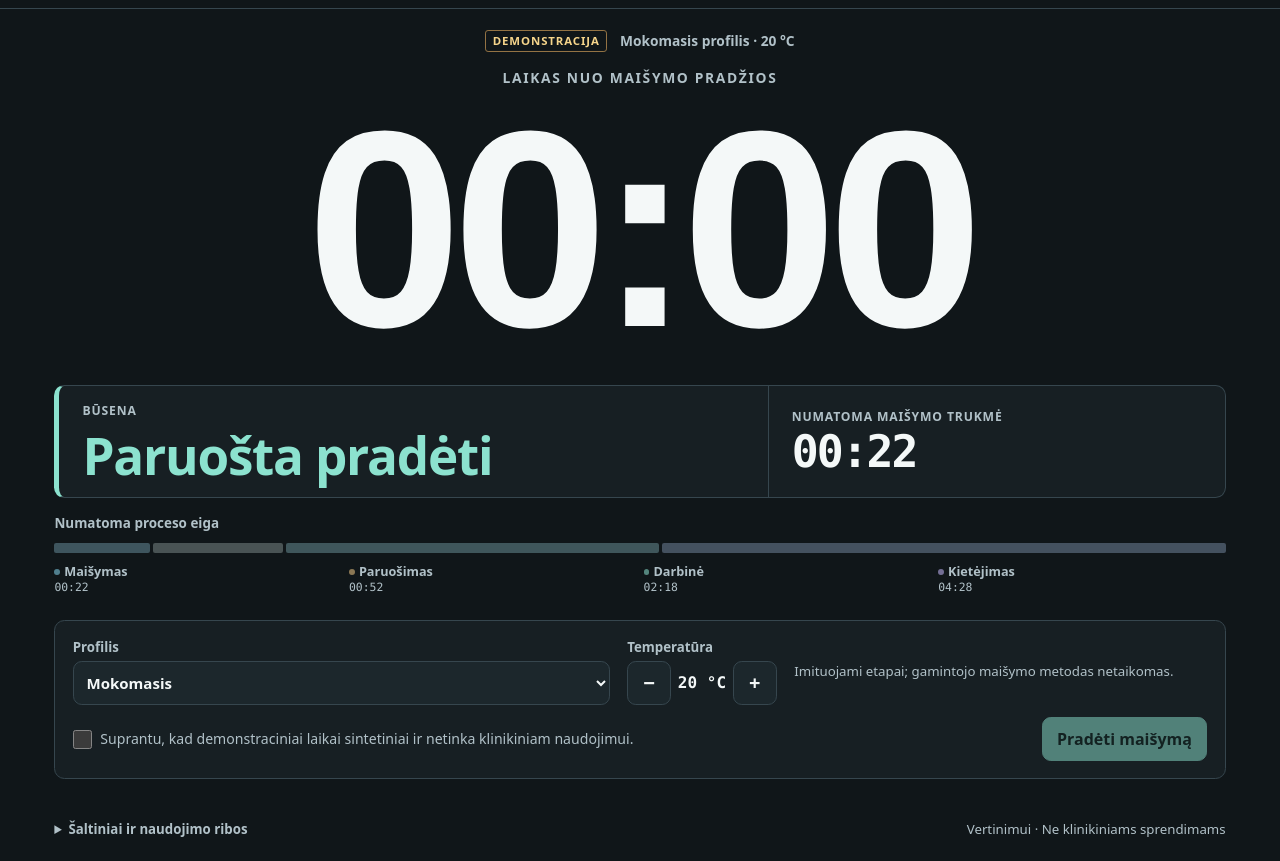
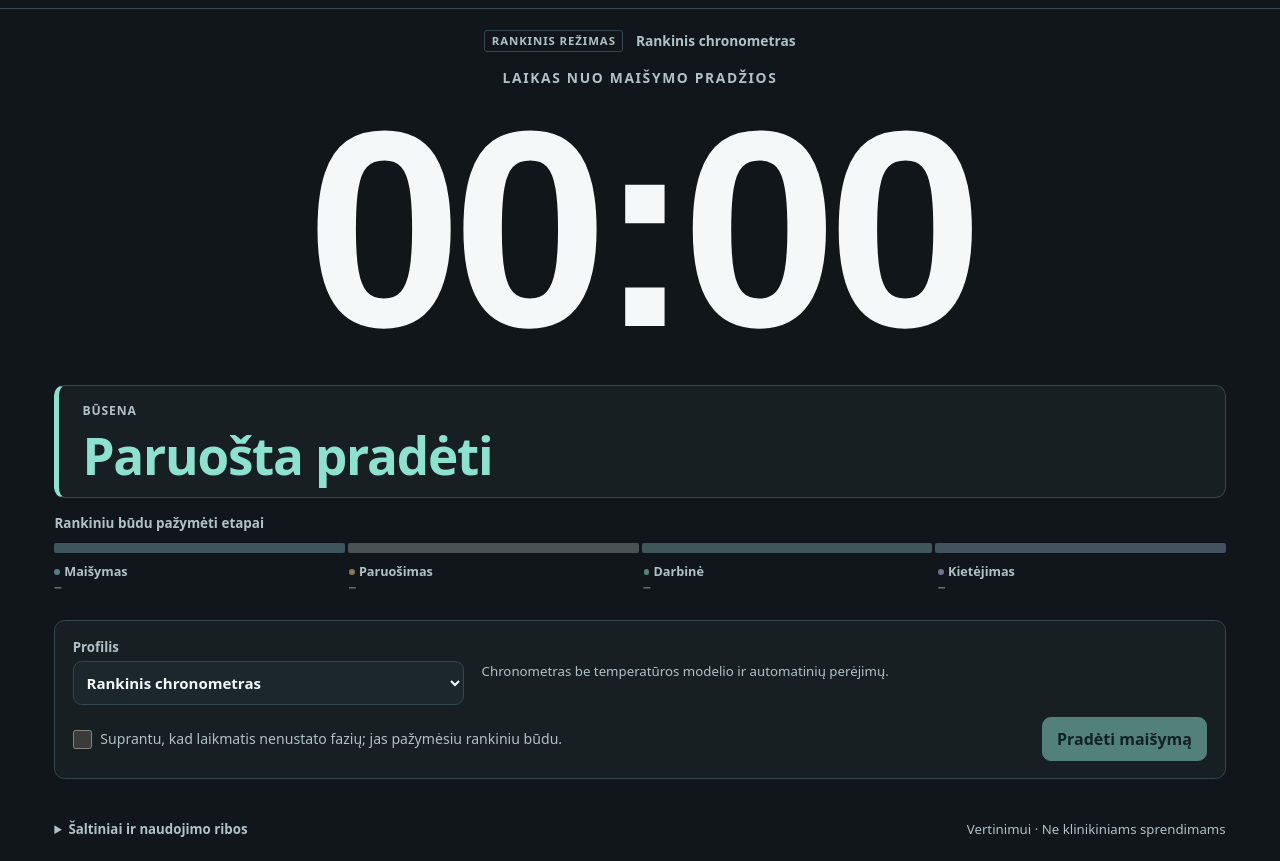
Before and after one commit to Skrayls/cemento-laikmatis, a website with bundled scripts: page public/index.html in a window 1280 px wide. Shown: the part 57-918 px from the top of the page. Built offline with nearby package versions, Linux system fonts and the light colour scheme.

Commit message:
Open Cement Timer Pro in manual mode by default

```diff
--- a/public/app.js
+++ b/public/app.js
@@ -42,7 +42,8 @@ const getClock = () => ({ wall: Date.now(), mono: performance.now() });
 const reducedMotion = matchMedia('(prefers-reduced-motion: reduce)');
 const demo = PRODUCTS.find(item => item.id === 'demo');
 let temp = demo.temperatures.includes(20) ? 20 : demo.temperatures[0];
-let draft = resolveConfig('demo', temp);
+// Default to manual chronometer (no synthetic times, no temperature).
+let draft = resolveConfig('manual', null);
 let live = null;
 let expectedRecord = null;
 let legacyRecord = null;
@@ -285,11 +286,11 @@ for (const item of PRODUCTS) {
     const option = document.createElement('option');
     option.value = item.id;
     option.disabled = item.status === 'disabled';
-  const name = item.id === 'demo' ? 'Mokomasis' : profileName(item.id, item.name);
+    const name = item.id === 'demo' ? 'Demonstracija' : profileName(item.id, item.name);
     option.textContent = option.disabled ? `${name} — nepatvirtinta` : name;
     product.append(option);
   }
-product.value = 'demo';
+    product.value = draft.productId;
 
 function readRecord() {
   try {
--- a/public/index.html
+++ b/public/index.html
@@ -13,7 +13,7 @@
   <script type="module" src="./app.js"></script>
   <script type="module" src="./sw-register.js"></script>
 </head>
-<body data-mode="demo">
+<body data-mode="manual">
   <header class="masthead">
     <h1><span class="brand-mark" aria-hidden="true"></span>Cement Timer <span class="brand-pro">Pro</span></h1>
     <div class="display-actions">
@@ -25,8 +25,8 @@
   <main>
     <section class="monitor" aria-label="Laikmačio rodinys">
       <div class="session-heading">
-        <p id="session-mode" class="mode">Demonstracija</p>
-        <p id="session-config">Mokomasis profilis · 20 °C</p>
+        <p id="session-mode" class="mode">Rankinis režimas</p>
+        <p id="session-config">Rankinis chronometras</p>
       </div>
 
       <div class="clock">
@@ -41,8 +41,8 @@
           <p id="phase-label" class="phase-label">Būsena</p>
           <p id="phase" role="status">Paruošta pradėti</p>
         </div>
-        <div class="phase-next">
-          <div id="countdown">
+        <div class="phase-next" hidden>
+          <div id="countdown" hidden>
             <p id="remaining-label" class="phase-label">Numatoma maišymo trukmė</p>
             <p id="remaining">—</p>
           </div>
@@ -52,7 +52,7 @@
 
       <section id="timeline" class="timeline" aria-labelledby="timeline-title">
         <div class="timeline-heading">
-          <h2 id="timeline-title">Numatoma proceso eiga</h2>
+          <h2 id="timeline-title">Rankinės etapų žymos</h2>
           <p id="timeline-summary"></p>
         </div>
         <div id="timeline-track" class="timeline-track" aria-hidden="true">
@@ -67,7 +67,7 @@
               <span>Profilis</span>
               <select id="product"></select>
             </label>
-            <fieldset id="temperature-field" class="field temp-field">
+            <fieldset id="temperature-field" class="field temp-field" hidden>
               <legend>Temperatūra</legend>
               <div class="stepper">
                 <button id="temperature-minus" type="button" aria-label="Sumažinti temperatūrą">−</button>
@@ -81,7 +81,7 @@
           <div class="setup-actions">
             <label class="check" for="conditions">
               <input id="conditions" type="checkbox">
-              <span id="conditions-label">Suprantu, kad demonstraciniai laikai sintetiniai ir netinka klinikiniam naudojimui.</span>
+              <span id="conditions-label">Suprantu, kad laikmatis nenustato fazių; jas pažymėsiu rankiniu būdu.</span>
             </label>
             <button id="start" type="button" class="primary" disabled>Pradėti maišymą</button>
           </div>
```
Also changed, not shown: tests/e2e/workflow.spec.mjs (+29 -1 lines), README.md. Lines whose indentation alone changed are shown as unchanged.
